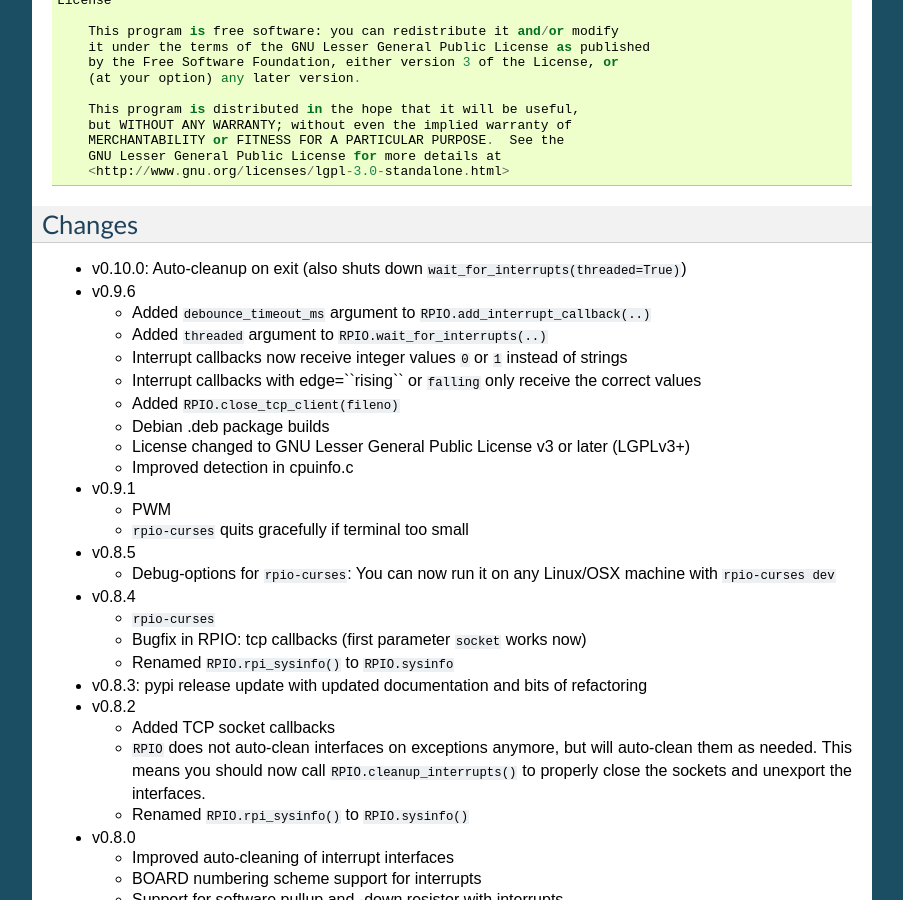
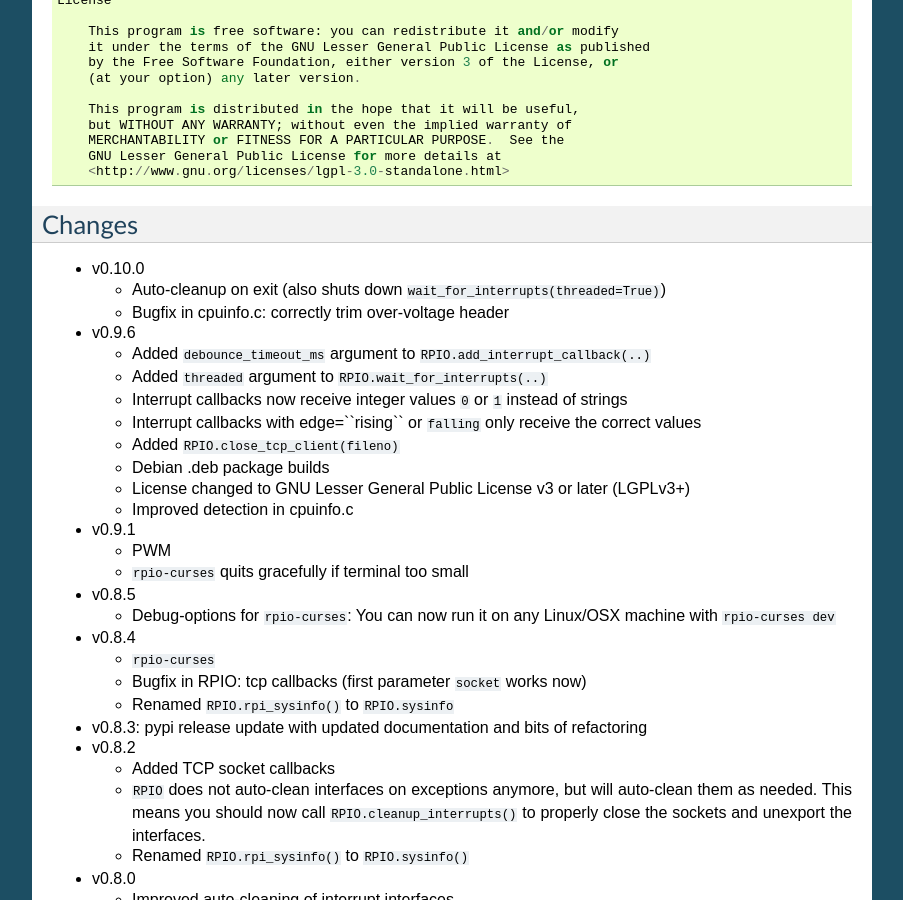
Before and after one commit to metachris/RPIO, a Sphinx documentation site: the page built from documentation/source/index.rst, in a window 1280 px wide and 900 px high, scrolled down 1876 px. Shown: the whole window, without its empty margins (198-1101 px from the left). Built offline with Sphinx 7.4.7, drawn with Linux system fonts in a browser that asks for light colours.

Commit message:
doc: changes 0.10.0

```diff
--- a/documentation/source/index.rst
+++ b/documentation/source/index.rst
@@ -113,7 +113,10 @@ License & Copyright
 Changes
 -------
 
-* v0.10.0: Auto-cleanup on exit (also shuts down ``wait_for_interrupts(threaded=True)``)
+* v0.10.0
+
+  * Auto-cleanup on exit (also shuts down ``wait_for_interrupts(threaded=True)``)
+  * Bugfix in cpuinfo.c: correctly trim over-voltage header
 
 * v0.9.6
 
```
